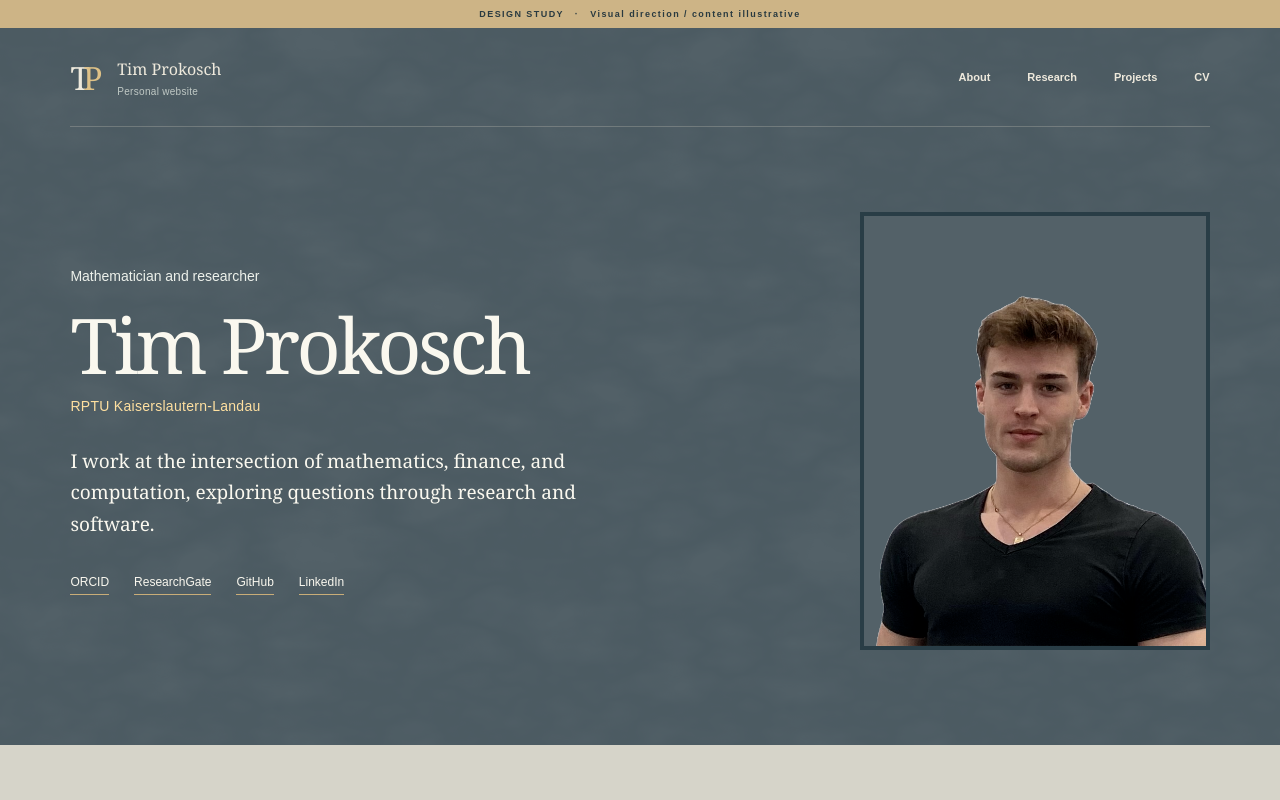
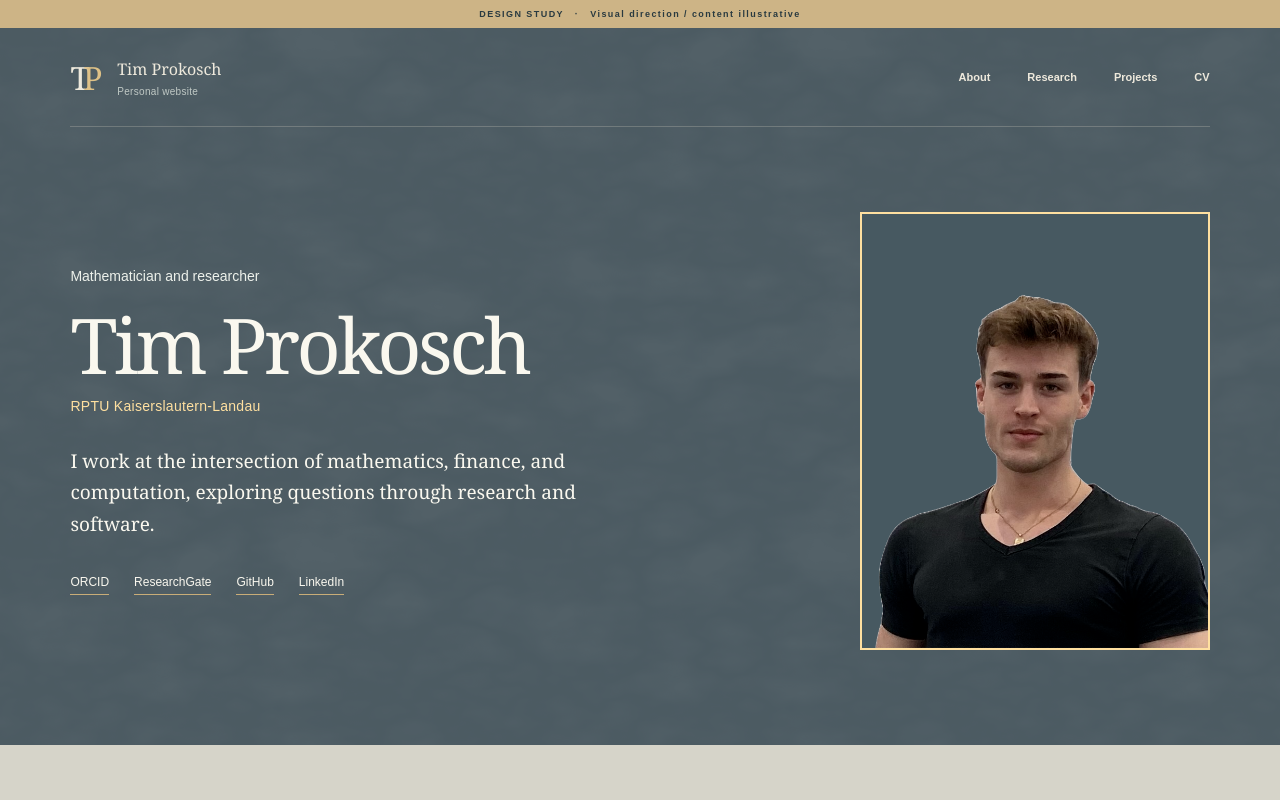
Before and after one commit to AlbertEMC2Stein/albertemc2stein.github.io, a Next.js app: page / in a window 1280 px wide. Shown: the top 800 px of the page. Built offline with nearby package versions, Linux system fonts and the light colour scheme.

Commit message:
style: update portrait background and border styles using CSS variables for improved design

```diff
--- a/app/globals.css
+++ b/app/globals.css
@@ -4,7 +4,8 @@
   --marble-base: #536168;
   --marble-tint: #293d46;
   --marble-opacity: 0.25;
-  --portrait-background: var(--marble-base);
+  --portrait-background: var(--paper);
+  --portrait-border: var(--hero-accent);
   --light-panel-ink: #34474d;
   --ink: #eee9dc;
   --navy: #435660;
@@ -213,7 +214,8 @@ a {
 
 .portrait-frame {
   height: 420px;
-  background: #a7afb0;
+  background: var(--portrait-background);
+  border: 1px solid var(--portrait-border);
   position: relative;
   overflow: hidden;
 }
@@ -1147,7 +1149,7 @@ body::before {
 /* A solid backdrop and dark frame for the portrait. */
 .portrait-frame {
   overflow: hidden;
-  border: 4px solid var(--dark-accent);
+  border: 2px solid var(--portrait-border);
   background: var(--portrait-background);
 }
 
```
